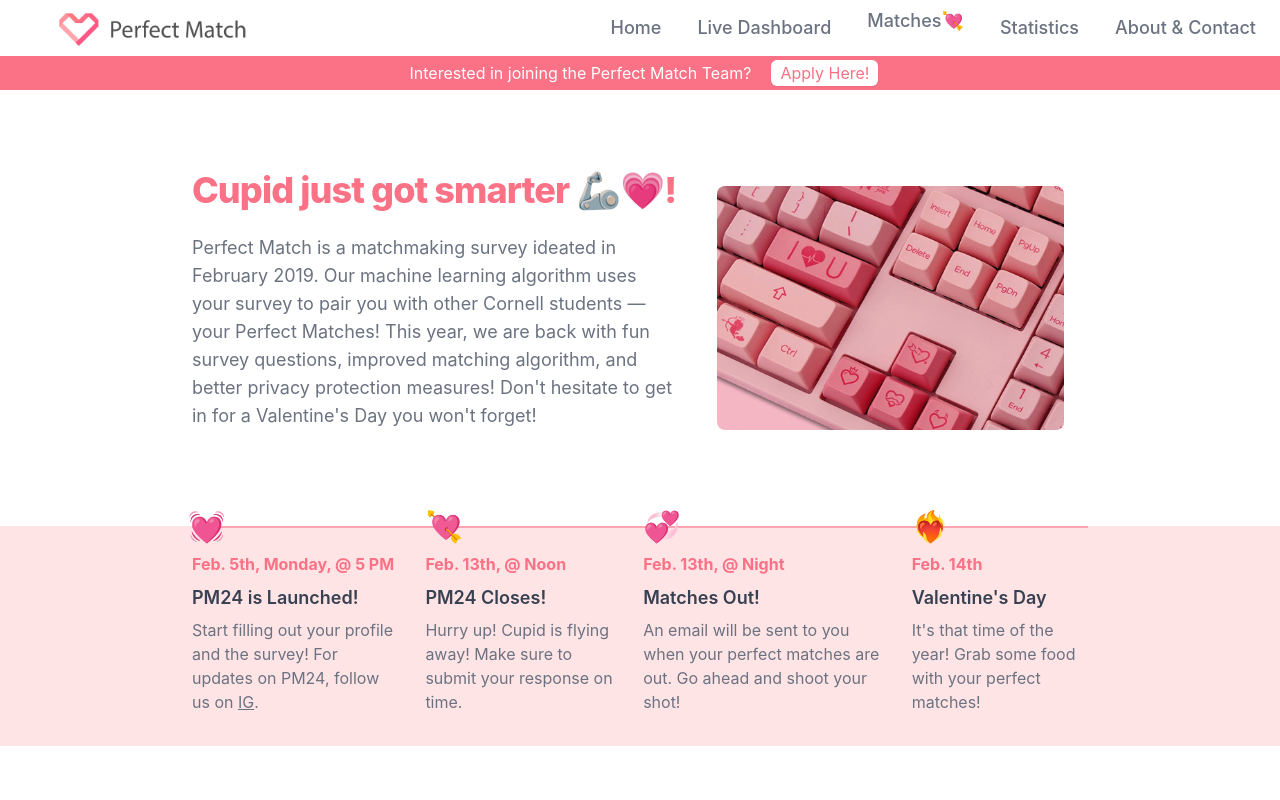
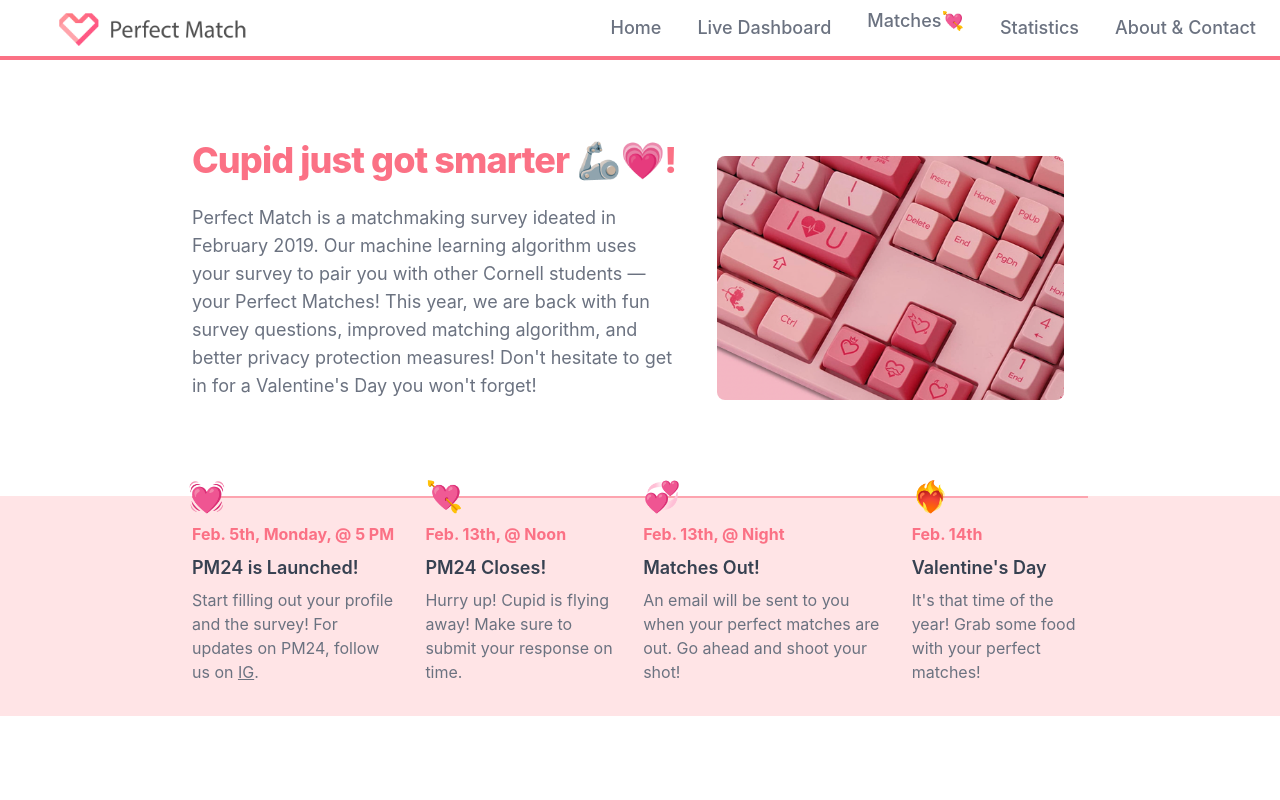
Before and after one commit to wyatt/perfect-match-web, a Next.js app: page /about in a window 1280 px wide. Shown: the top 800 px of the page. Built offline with nearby package versions, Linux system fonts and the light colour scheme.

Commit message:
Removed recrutinig banner

```diff
--- a/components/header/header.tsx
+++ b/components/header/header.tsx
@@ -50,7 +50,7 @@ function Header(props: any) {
             </nav>
             <div className="bg-rose-400">
                 <div className="py-2 px-3 sm:px-0 sm:py-3 md:pt-1 md:pb-0 flex">
-                    <div className="flex flex-wrap items-center sm:mx-auto">
+                    {/* <div className="flex flex-wrap items-center sm:mx-auto">
                         <div>
                             <p className="ml-2 font-small text-white sm:text-lg md:text-base pb-1">
                                 Interested in joining the Perfect Match Team?
@@ -66,7 +66,7 @@ function Header(props: any) {
                                 Apply Here!
                             </a>
                         </div>
-                    </div>
+                    </div> */}
                 </div>
             </div>
         </header>
```
